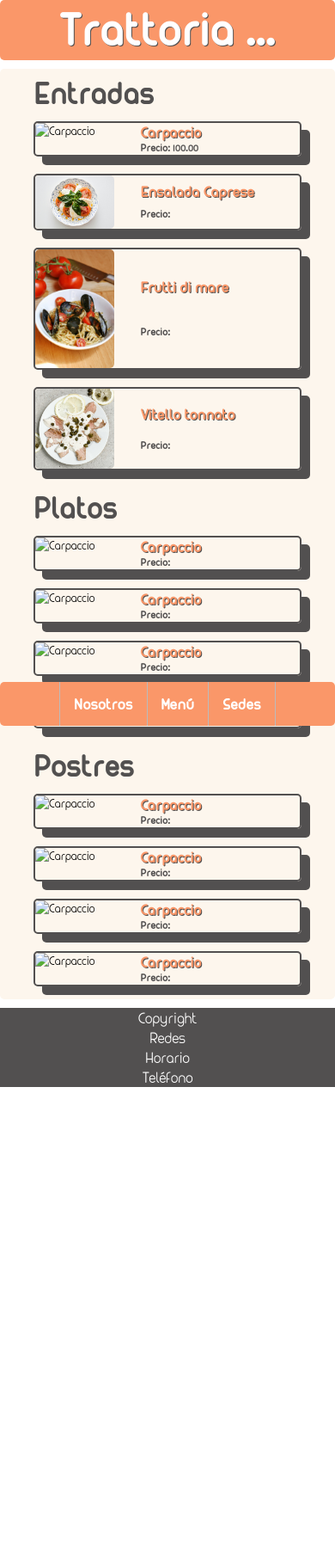
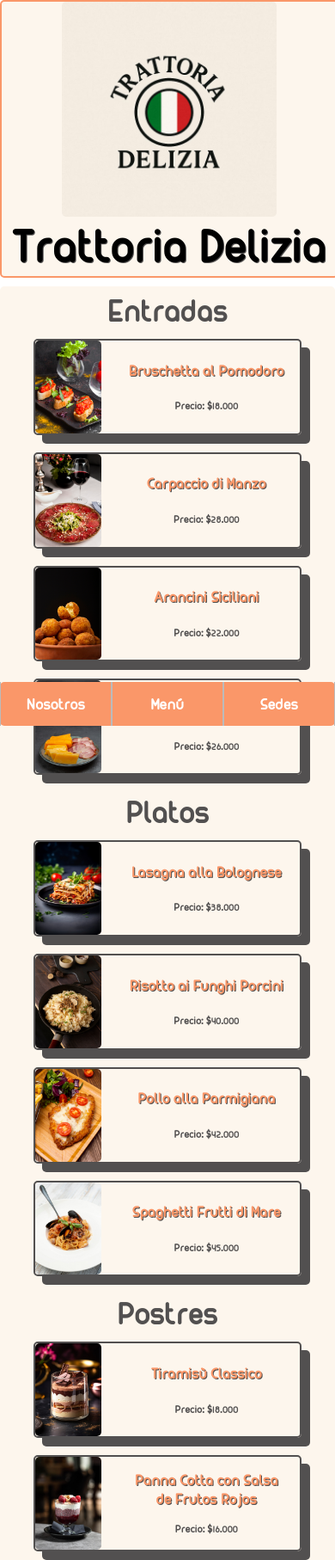
Before and after one commit to BrahianMS/Restaurant, a plain HTML site: page index.html in a window 390 px wide. Shown: the top 1814 px of the page at 86% size. Before the commit the page ends 1318 px from the top, so only its background shows below. Drawn offline with Linux system fonts and the light colour scheme.

Commit message:
Add files via upload

```diff
--- a/index.html
+++ b/index.html
@@ -3,123 +3,163 @@
 <head>
     <meta charset="UTF-8">
     <meta name="viewport" content="width=device-width, initial-scale=1.0">
-    <title>Document</title>
+    <title>TD - Menú</title>
     <link rel="stylesheet" href="fonts.css">
     <link rel="stylesheet" href="style.css">
 </head>
 <body>
     <header class="header">
-        <h1 class="header__title">Trattoria ...</h1>
+        <img src="img/logo.jpeg" alt="Logo Trattoria Delizia" class="header__logo">
+        <h1 class="header__title">Trattoria Delizia</h1>
     </header>
     <nav class="navbar">
         <ul class="navbar__ul">
-            <li class="navbar__list"><a class="list__link" href="#">Nosotros</a></li>
-            <li class="navbar__list:active"><a class="list__link" href="#">Menú</a></li>
-            <li class="navbar__list"><a class="list__link" href="#">Sedes</a></li>
+            <li class="navbar__list"><a class="list__link" href="main.html">Nosotros</a></li>
+            <li class="navbar__list"><a class="list__link" href="index.html">Menú</a></li>
+            <li class="navbar__list"><a class="list__link" href="sedes.html">Sedes</a></li>
         </ul>
     </nav>
     <main class="container">
         <section class="category">
             <h2 class="category__title">Entradas</h2>
             <article class="category__plate">
-                <img src="img/carpaccio.jpg" alt="Carpaccio" class="plate__img">
+                <img src="img/Bruschetta.jpg" alt="Bruschetta al Pomodoro" class="plate__img">
                 <div class="category__inf">
-                    <p class="inf__name">Carpaccio</p>
-                    <p class="inf__description"> Lorem, ipsum dolor sit amet consectetur adipisicing elit. Vero quo rerum recusandae, esse error molestiae nulla eaque asperiores soluta, ipsa perspiciatis aut quos dolores iusto repellendus perferendis maiores, corporis optio.</p>
-                    <p class="inf__price">Precio: 100.00</p>
+                    <p class="inf__name">Bruschetta al Pomodoro</p>
+                    <p class="inf__description">Pan tostado con ajo, tomate fresco, albahaca y aceite de oliva virgen extra.</p>
+                    <p class="inf__price">Precio: $18.000</p>
                 </div>
             </article>
             <article class="category__plate">
-                <img src="img/caprese.jpg" alt="Ensalada Caprese" class="plate__img">
+                <img src="img/Carpaccio.jpg" alt="Carpaccio di Manzo" class="plate__img">
                 <div class="category__inf">
-                    <p class="inf__name">Ensalada Caprese</p>
-                    <p class="inf__price">Precio: </p>
+                    <p class="inf__name">Carpaccio di Manzo</p>
+                    <p class="inf__description">Finas láminas de res con rúgula, parmesano y aderezo de limón y aceite de oliva.</p>
+                    <p class="inf__price">Precio: $28.000</p>
                 </div>
             </article>
             <article class="category__plate">
-                <img src="img/fruttidimare.jpg" alt="Frutti di mare" class="plate__img">
+                <img src="img/Arancini.jpg" alt="Arancini Siciliani" class="plate__img">
                 <div class="category__inf">
-                    <p class="inf__name">Frutti di mare</p>
-                    <p class="inf__price">Precio: </p>
+                    <p class="inf__name">Arancini Siciliani</p>
+                    <p class="inf__description">Croquetas de arroz rellenas de queso mozzarella y ragú, empanizadas y fritas.</p>
+                    <p class="inf__price">Precio: $22.000</p>
                 </div>
             </article>
             <article class="category__plate">
-                <img src="img/vitellotonnato.jpg" alt="Vitello tonnato" class="plate__img">
+                <img src="img/Prosciutto.jpg" alt="Prosciutto e Melone" class="plate__img">
                 <div class="category__inf">
-                    <p class="inf__name">Vitello tonnato</p>
-                    <p class="inf__price">Precio: </p>
+                    <p class="inf__name">Prosciutto e Melone</p>
+                    <p class="inf__description">Jamón serrano italiano con rodajas de melón fresco, una combinación dulce y salada.</p>
+                    <p class="inf__price">Precio: $26.000</p>
                 </div>
             </article>
         </section>
         <section class="category">
             <h2 class="category__title">Platos</h2>
             <article class="category__plate">
-                <img src="img/carpaccio.jpg" alt="Carpaccio" class="plate__img">
+                <img src="img/Lasagna.jpg" alt="Lasagna alla Bolognese" class="plate__img">
                 <div class="category__inf">
-                    <p class="inf__name">Carpaccio</p>
-                    <p class="inf__price">Precio: </p>
+                    <p class="inf__name">Lasagna alla Bolognese</p>
+                    <p class="inf__description">Capas de pasta con ragú de carne, salsa bechamel y queso gratinado al horno.</p>
+                    <p class="inf__price">Precio: $38.000</p>
                 </div>
             </article>
             <article class="category__plate">
-                <img src="img/carpaccio.jpg" alt="Carpaccio" class="plate__img">
+                <img src="img/Risotto.jpg" alt="Risotto ai Funghi Porcini" class="plate__img">
                 <div class="category__inf">
-                    <p class="inf__name">Carpaccio</p>
-                    <p class="inf__price">Precio: </p>
+                    <p class="inf__name">Risotto ai Funghi Porcini</p>
+                    <p class="inf__description">Cremoso risotto preparado con hongos porcini y queso parmesano.</p>
+                    <p class="inf__price">Precio: $40.000</p>
                 </div>
             </article>
             <article class="category__plate">
-                <img src="img/carpaccio.jpg" alt="Carpaccio" class="plate__img">
+                <img src="img/Pollo.jpg" alt="Pollo alla Parmigiana" class="plate__img">
                 <div class="category__inf">
-                    <p class="inf__name">Carpaccio</p>
-                    <p class="inf__price">Precio: </p>
+                    <p class="inf__name">Pollo alla Parmigiana</p>
+                    <p class="inf__description">Pechuga empanizada con salsa de tomate y mozzarella gratinada, acompañada de pasta.</p>
+                    <p class="inf__price">Precio: $42.000</p>
                 </div>
             </article>
             <article class="category__plate">
-                <img src="img/carpaccio.jpg" alt="Carpaccio" class="plate__img">
+                <img src="img/Spaghetti.jpg" alt="Spaghetti Frutti di Mare" class="plate__img">
                 <div class="category__inf">
-                    <p class="inf__name">Carpaccio</p>
-                    <p class="inf__price">Precio: </p>
+                    <p class="inf__name">Spaghetti Frutti di Mare</p>
+                    <p class="inf__description">Pasta larga con mariscos frescos (camarones, calamares, mejillones) en salsa de vino blanco y tomate.</p>
+                    <p class="inf__price">Precio: $45.000</p>
                 </div>
             </article>
         </section>
         <section class="category">
             <h2 class="category__title">Postres</h2>
             <article class="category__plate">
-                <img src="img/carpaccio.jpg" alt="Carpaccio" class="plate__img">
+                <img src="img/Tiramisu.jpg" alt="Tiramisù Classico" class="plate__img">
                 <div class="category__inf">
-                    <p class="inf__name">Carpaccio</p>
-                    <p class="inf__price">Precio: </p>
+                    <p class="inf__name">Tiramisù Classico</p>
+                    <p class="inf__description">Postre frío con capas de bizcocho empapado en café y crema de mascarpone espolvoreado con cacao.</p>
+                    <p class="inf__price">Precio: $18.000</p>
                 </div>
             </article>
             <article class="category__plate">
-                <img src="img/carpaccio.jpg" alt="Carpaccio" class="plate__img">
+                <img src="img/PannaCotta.jpg" alt="Panna Cotta con Salsa de Frutos Rojos" class="plate__img">
                 <div class="category__inf">
-                    <p class="inf__name">Carpaccio</p>
-                    <p class="inf__price">Precio: </p>
+                    <p class="inf__name">Panna Cotta con Salsa de Frutos Rojos</p>
+                    <p class="inf__description">Delicada crema cocida italiana acompañada con coulis de frutos del bosque.</p>
+                    <p class="inf__price">Precio: $16.000</p>
                 </div>
             </article>
             <article class="category__plate">
-                <img src="img/carpaccio.jpg" alt="Carpaccio" class="plate__img">
+                <img src="img/Cannoli.jpg" alt="Cannoli Siciliani" class="plate__img">
                 <div class="category__inf">
-                    <p class="inf__name">Carpaccio</p>
-                    <p class="inf__price">Precio: </p>
+                    <p class="inf__name">Cannoli Siciliani</p>
+                    <p class="inf__description">Tubos crujientes rellenos de ricotta dulce con chispas de chocolate y frutas confitadas.</p>
+                    <p class="inf__price">Precio: $20.000</p>
                 </div>
             </article>
             <article class="category__plate">
-                <img src="img/carpaccio.jpg" alt="Carpaccio" class="plate__img">
+                <img src="img/Gelato.jpg" alt="Gelato Artigianale" class="plate__img">
                 <div class="category__inf">
-                    <p class="inf__name">Carpaccio</p>
-                    <p class="inf__price">Precio: </p>
+                    <p class="inf__name">Gelato Artigianale (2 sabores)</p>
+                    <p class="inf__description">Helado artesanal italiano, sabores a elegir (vainilla, pistacho, chocolate, fresa).</p>
+                    <p class="inf__price">Precio: $14.000</p>
+                </div>
+            </article>
+        </section>
+        <section class="category">
+            <h2 class="category__title">Bebidas</h2>
+            <article class="category__plate">
+                <img src="img/Limoncello.jpg" alt="Limoncello Spritz" class="plate__img">
+                <div class="category__inf">
+                    <p class="inf__name">Limoncello Spritz</p>
+                    <p class="inf__description">Refrescante cóctel italiano con limoncello, soda y hierbas frescas.</p>
+                    <p class="inf__price">Precio: $22.000</p>
+                </div>
+            </article>
+            <article class="category__plate">
+                <img src="img/Vino.jpg" alt="Vino Tinto Chianti" class="plate__img">
+                <div class="category__inf">
+                    <p class="inf__name">Vino Tinto Chianti (Copa)</p>
+                    <p class="inf__description">Vino italiano seco ideal para pastas y carnes rojas.</p>
+                    <p class="inf__price">Precio: $28.000</p>
+                </div>
+            </article>
+            <article class="category__plate">
+                <img src="img/SanPellegrino.jpg" alt="Agua con Gas San Pellegrino" class="plate__img">
+                <div class="category__inf">
+                    <p class="inf__name">Agua con Gas San Pellegrino (500ml)</p>
+                    <p class="inf__description">Agua mineral italiana con burbujas finas y sabor equilibrado.</p>
+                    <p class="inf__price">Precio: $10.000</p>
                 </div>
             </article>
         </section>
     </main>
     <footer class="footer">
-        <p>Copyright</p>
-        <p>Redes</p>
-        <p>Horario</p>
-        <p>Teléfono</p>
+        <p class="footer__inf">© 2025 Trattoria Delizia. Desarrollado por John Montoya. Todos los derechos reservados.</p>
+        <p class="footer__inf">Redes: <a href="https://instagram.com">Instagram</a><a href="#">Página Web</a></p>
+        <p class="footer__inf">Horarios:</p>
+        <p class="footer__inf">Lunes a Viernes de 10am - 10pm</p>
+        <p class="footer__inf">Fines de semana y festivos de 10am - 12pm</p>
+        <p class="footer__inf">Teléfonos: 1234567 / 9876543210</p>
     </footer>
-
 </body>
 </html>
--- a/style.css
+++ b/style.css
@@ -15,14 +15,21 @@ body {
 }
 
 .header {
-    background-color: var(--color-secundario);
+    background-color: var(--color-primario);
     font-family: var(--fuente-principal);
     font-family: 'Maxwell';
     text-align: center;
     align-items: center;
-    height: 70px;
+    display: flex;
+    flex-direction: column;
     width: 100%;
-    color: white;
+    border: 2px solid var(--color-secundario);
+    border-radius: 5px;
+}
+
+.header__logo {
+    width: 250px;
+    height: 250px;
     border-radius: 5px;
 }
 
@@ -48,6 +55,8 @@ body {
 .navbar__list {
     border-inline: 1px solid #bbb;
     color: white;
+    flex: 1;
+    text-align: center;
 }
 
 .list__link {
@@ -63,15 +72,12 @@ body {
     background-color: #f5c4ae;
 }
 
-.navbar__list:active {
-    background-color: var(--color-terciario);
-}
-
 .container {
     background-color: var(--color-primario);
     margin: 10px auto;
     border-radius: 5px;
     width: 65%;
+    text-align: center;
 }
 
 .category {
@@ -82,9 +88,14 @@ body {
     flex-direction: column;
 }
 
-.category__title {
+.category__title, .container__title {
     font-size: 40px;
     color: var(--color-terciario)
+}
+
+.category__place {
+    text-align: left;
+    margin: 20px;
 }
 
 .category__plate {
@@ -96,7 +107,7 @@ body {
 }
 
 .plate__img {
-    width: 30%;
+    width: 25%;
     border-radius: 5px;
 }
 
@@ -108,7 +119,7 @@ body {
     justify-content: space-evenly;
 }
 
-.inf__name {
+.inf__name, .item__name{
     font-weight: bold;
     font-size: 2.5vw;
     color: var(--color-secundario);
@@ -120,10 +131,24 @@ body {
     font-size: 1.7vw;
     color: var(--color-terciario);
 }
-.inf__description{
+.inf__description, .item__description, .inf__desc{
     display: block;
     font-size: 1.5vw;
     color: var(--color-terciario);
+}
+
+.container__item {
+    display: flex;
+    flex-direction: column;
+    align-items: center;
+}
+.item__name {
+    padding: 20px;
+}
+
+.item__description {
+    width: 70%;
+    position: center;
 }
 
 .footer {
@@ -136,15 +161,10 @@ body {
     text-align: center;
 }
 
-@media (max-width: 700px){
+@media (max-width: 750px){
     .container{
         width: 100%;
-    }
-
-    .category__plate:hover{
-    flex-direction: column;
-    align-items: center;
- }
+}
     .inf__description{
     display: none;
 }
@@ -166,4 +186,7 @@ body {
     .category__plate:hover .inf__price{
     display: none;
 }
+    .item__description, .inf__desc {
+    font-size: 2.8vw;
 }
+}
```
Also changed, not shown: main.html (added, +49 -0 lines), sedes.html (added, +55 -0 lines), img/Arancini.jpg (added), img/Bruschetta.jpg (added), img/Cannoli.jpg (added), img/Carpaccio.jpg (added), img/Gelato.jpg (added), img/Lasagna.jpg (added), img/Limoncello.jpg (added), img/PannaCotta.jpg (added), img/Pollo.jpg (added), img/Prosciutto.jpg (added), img/Risotto.jpg (added), img/SanPellegrino.jpg (added), 4 more files.
